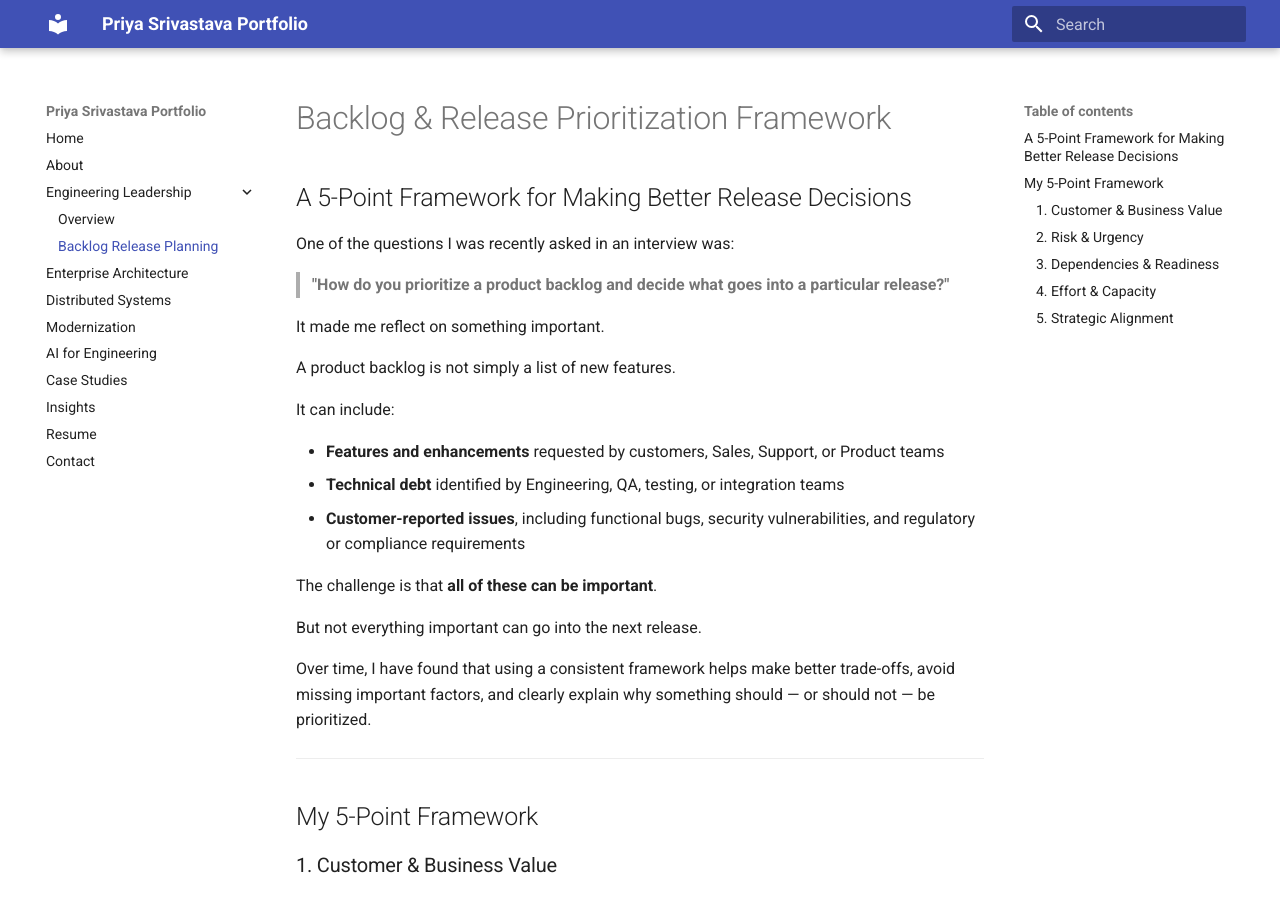
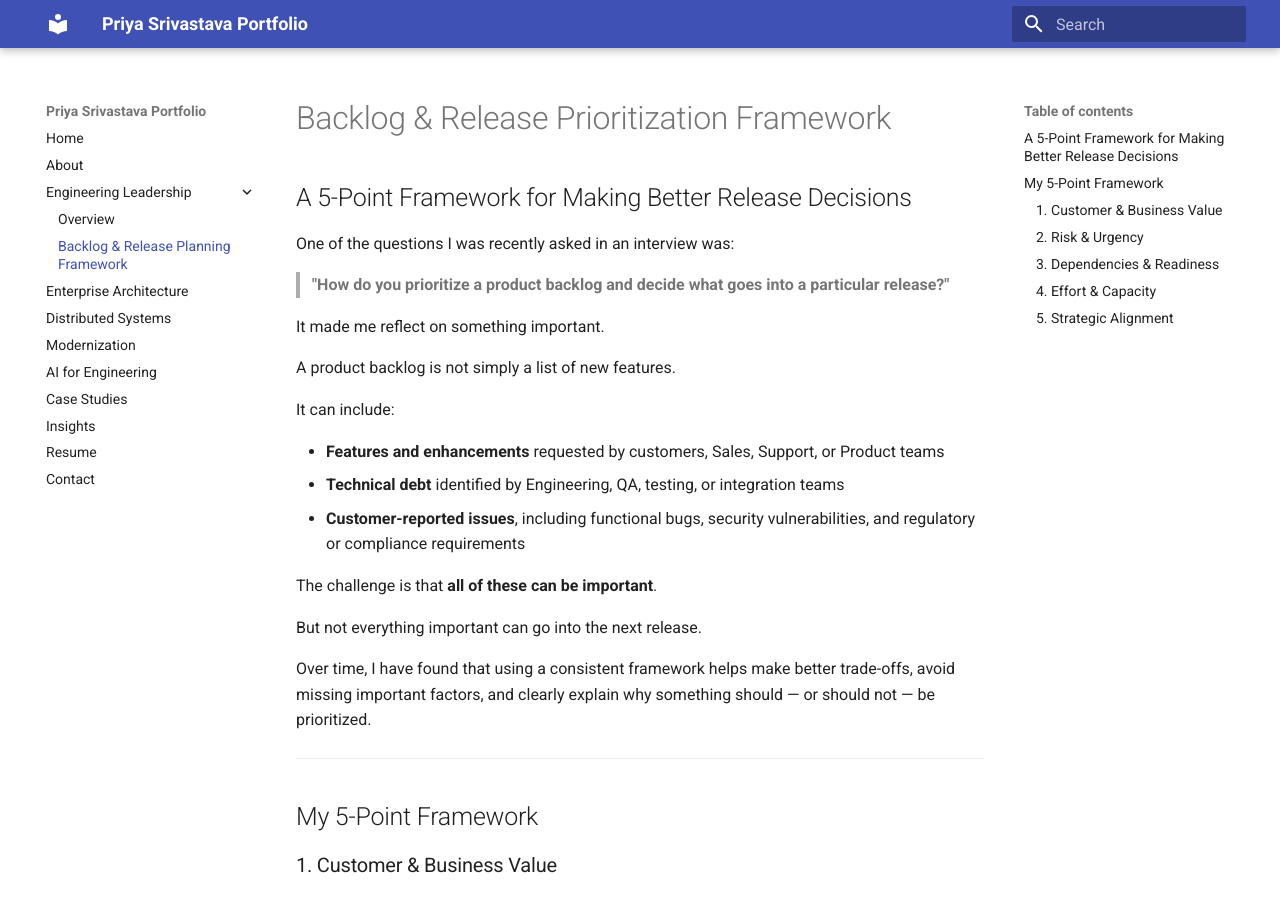
Before and after one commit to Priya-dev-public-profile/engineering-portfolio, an MkDocs documentation site: the page built from docs/leadership/backlog-release-planning.md, in a window 1280 px wide and 900 px high. Built offline with MkDocs 1.6.1 and Material for MkDocs 9.7.7, drawn with Linux system fonts in a browser that asks for light colours.

Commit message:
Rename Backlog Release Planning to Backlog & Release Planning Framework

```diff
--- a/mkdocs.yml
+++ b/mkdocs.yml
@@ -11,7 +11,7 @@ nav:
   - About: about.md
   - Engineering Leadership:
     - Overview: leadership.md
-    - Backlog Release Planning: leadership/backlog-release-planning.md
+    - Backlog & Release Planning Framework: leadership/backlog-release-planning.md
   - Enterprise Architecture: architecture.md
   - Distributed Systems: distributed_system.md
   - Modernization: modernization.md
```
